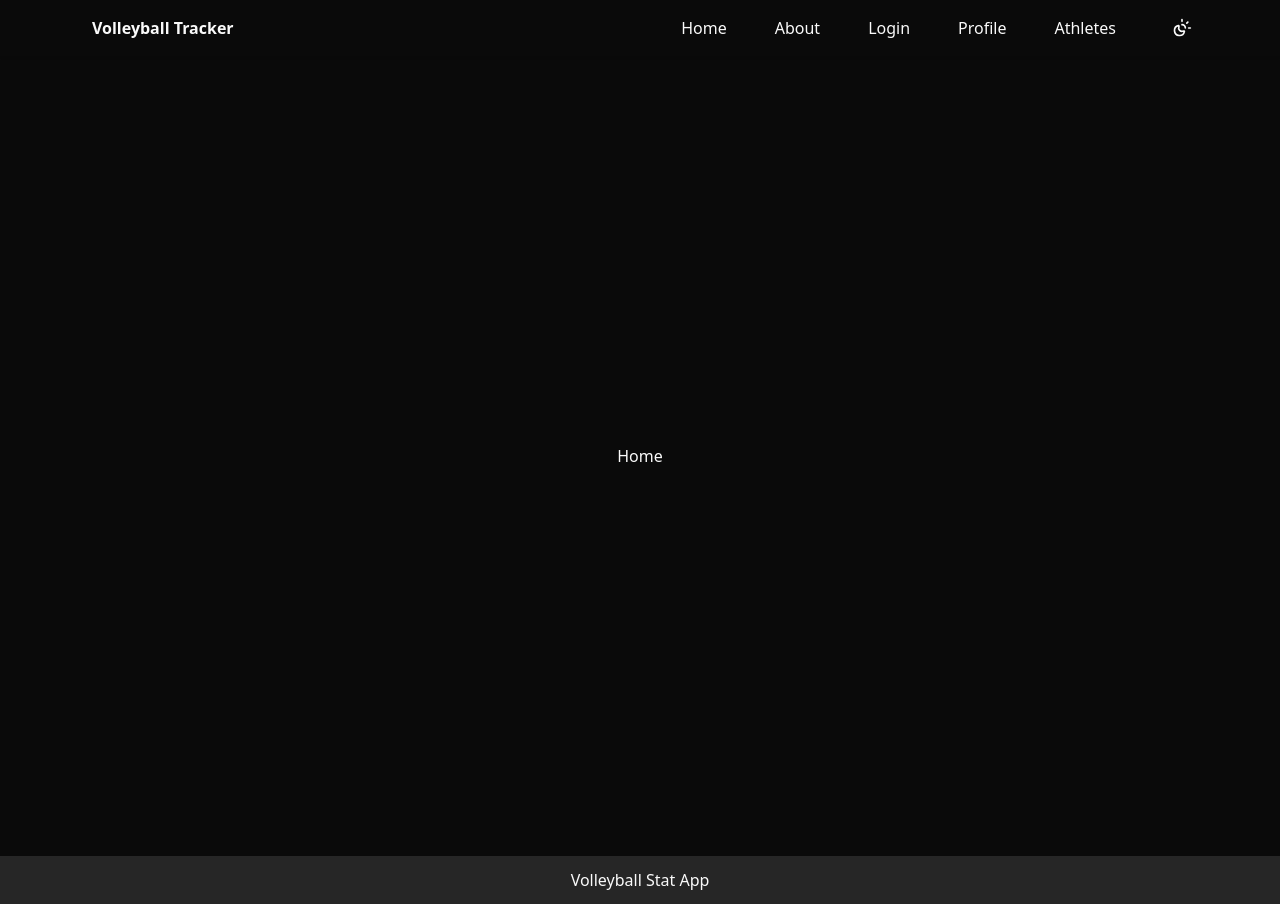
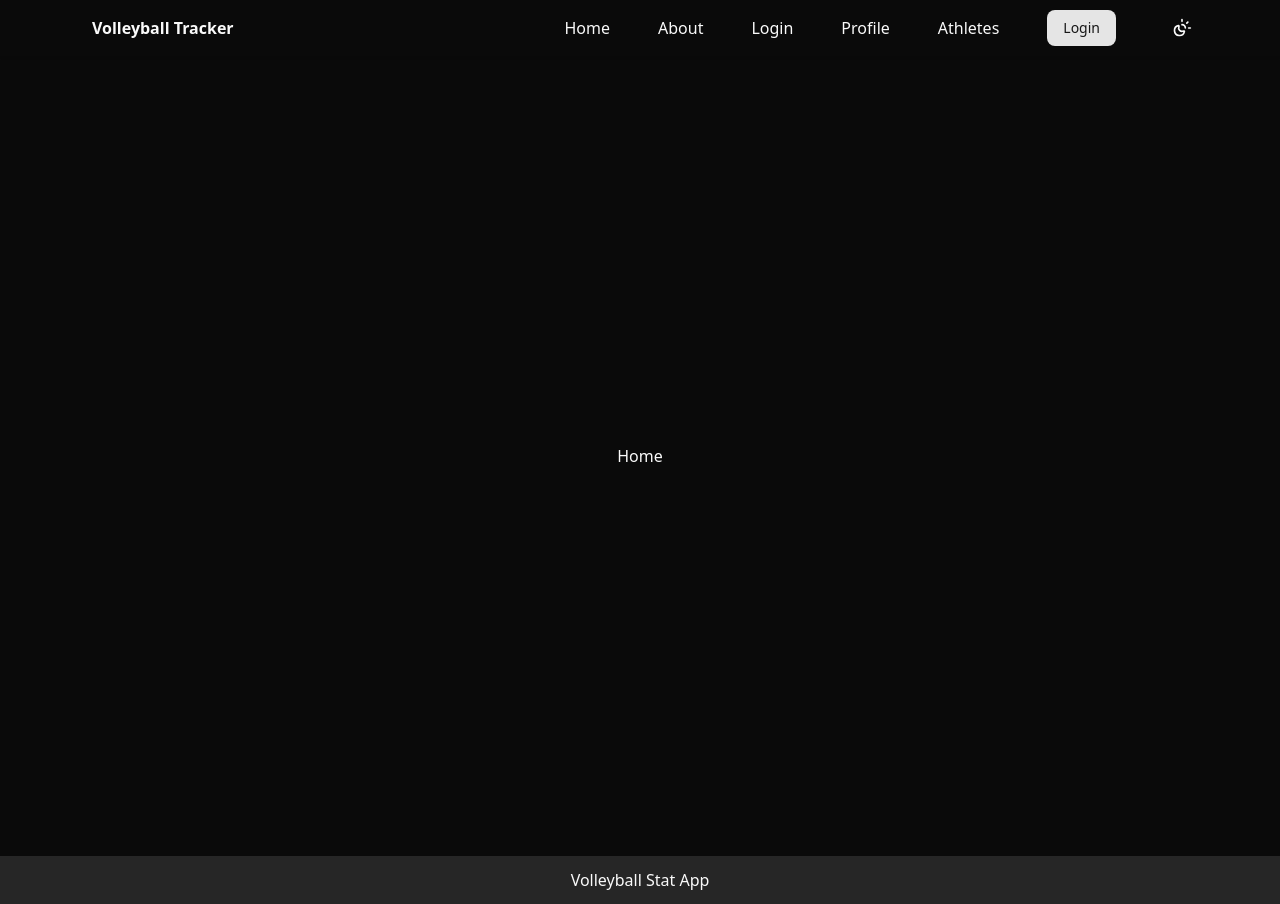
Before and after one commit to mrdude8391/sports-data-app, a React (Vite) app in the folder client/: page / in a window 1280 px wide. Built offline with nearby package versions, Linux system fonts and the light colour scheme; no server answers.

Commit message:
Added login and logout button based on login status

```diff
--- a/client/src/components/Navbar.tsx
+++ b/client/src/components/Navbar.tsx
@@ -23,6 +23,7 @@ const Navbar = () => {
               Volleyball Tracker
             </p>
           </Link>
+
           <ul className="hidden lg:flex h-full gap-12 ">
             {NAV_LINKS.map((link) => (
               <Link
@@ -33,7 +34,13 @@ const Navbar = () => {
                 {link.label}
               </Link>
             ))}
-            {isLoggedIn && user && <Button onClick={logout}> Logout</Button>}
+            {isLoggedIn && user ? (
+              <Button onClick={logout}>Logout</Button>
+            ) : (
+              <Link key="Login" to="/login">
+                <Button>Login</Button>
+              </Link>
+            )}
             <Button size="icon" variant="ghost" onClick={flipTheme}>
               <SunMoon className="size-5" />
             </Button>
```
